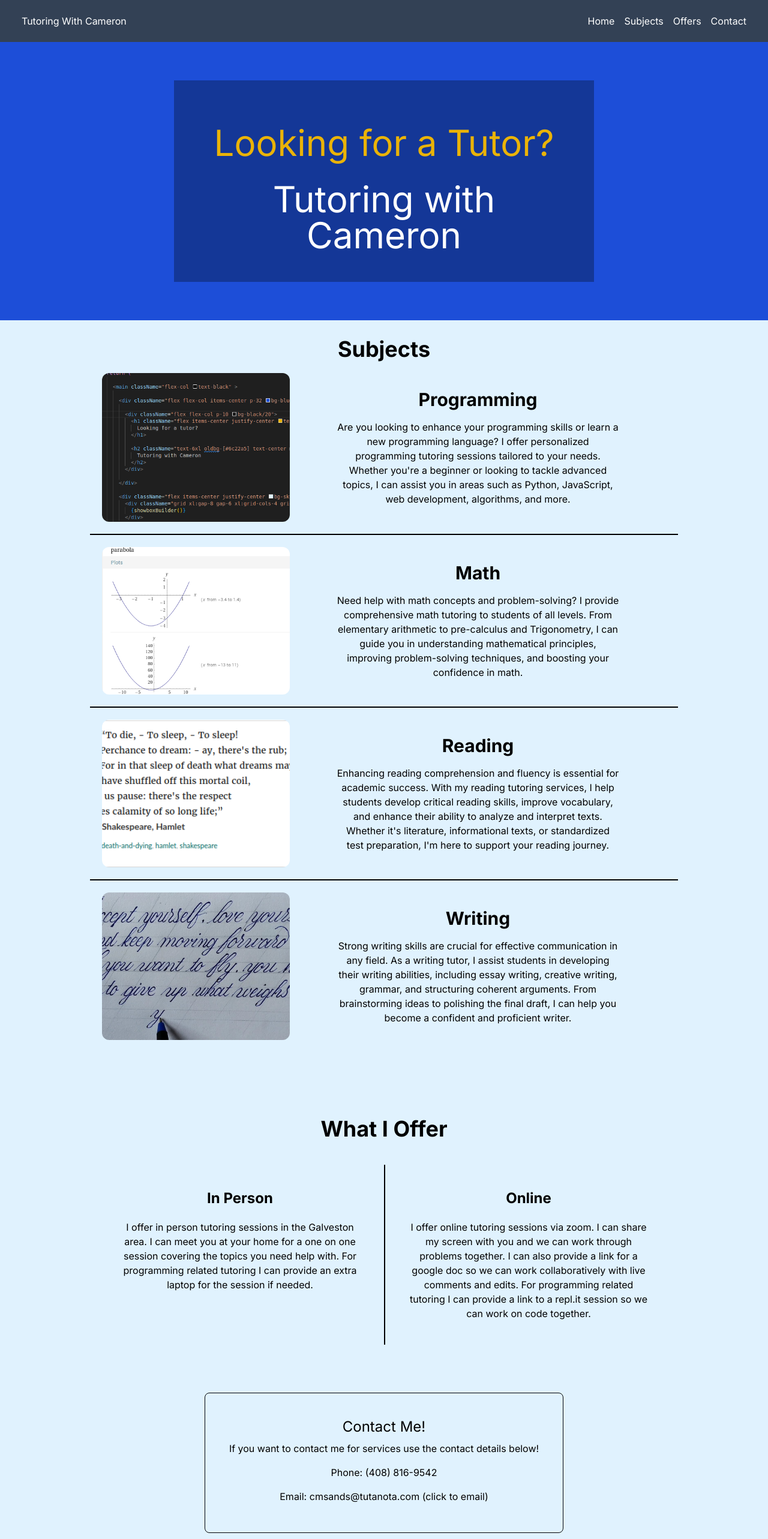
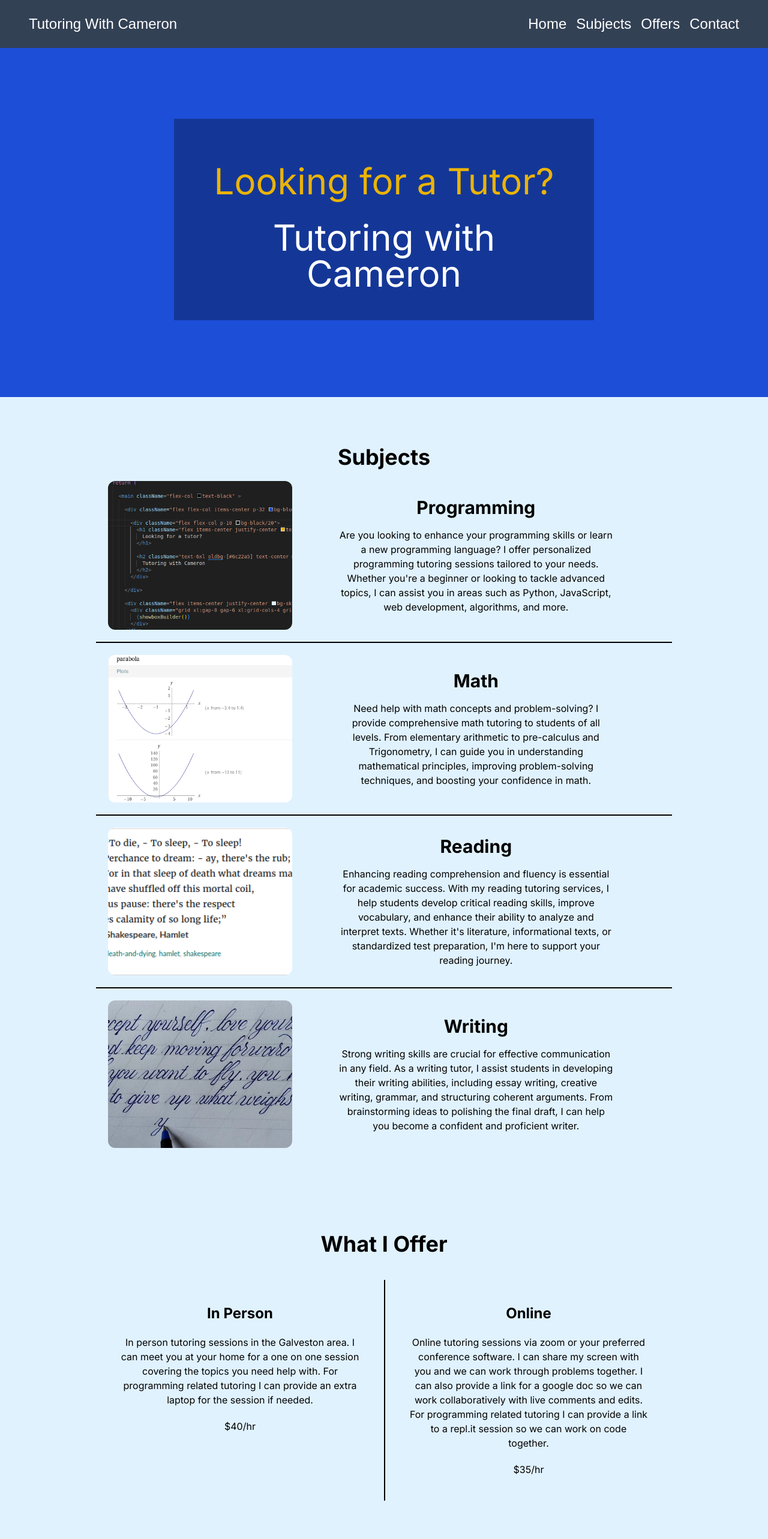
Before and after one commit to killacan/tutoring-with-me, a Next.js app: page / in a window 1280 px wide. Shown: the top 2566 px of the page at 60% size. Built offline with nearby package versions, Linux system fonts and the light colour scheme.

Commit message:
smooth scrolling

```diff
--- a/src/app/components/inpagelink.js
+++ b/src/app/components/inpagelink.js
@@ -1,7 +1,7 @@
 export default function InPageLink(text, href) {
   return (
     <>
-      <a className="sm:p-2 p-1 text-center" href={href}>
+      <a className="sm:p-2 p-1 md:text-2xl font-burtons text-center transition ease-in-out duration-500" href={href}>
         {text}
       </a>
     </>
--- a/src/app/components/navbar.js
+++ b/src/app/components/navbar.js
@@ -5,7 +5,7 @@ export default function Navbar () {
 
     // return (
 
-    //     <div className="flex justify-between items-center w-full xlg:p-10 md:p-7 sm:p-5 bg-slate-700 sticky top-0 z-10">
+    //     <div className="flex justify-between items-center w-full lg:p-10 md:p-7 sm:p-5 bg-slate-700 sticky top-0 z-10">
     //         {/* <h2 className="w-full font-burtons text-white">Tutoring With Cameron</h2> */}
     //         {navButton("Tutoring With Cameron", "/")}
     //         <div className="flex">
@@ -19,8 +19,8 @@ export default function Navbar () {
     // )
 
     return (
-        <div className="flex justify-between items-center w-full xlg:p-10 md:p-7 sm:p-5 bg-slate-700 sticky top-0 z-10 text-white">
-            {InPageLink("Tutoring With Cameron", "top")}
+        <div className="flex justify-between items-center w-full lg:p-10 md:p-7 sm:p-5 bg-slate-700 sticky top-0 z-10 text-white">
+            {InPageLink("Tutoring With Cameron", "#top")}
             <div className="flex">
                 {InPageLink("Home", "#top")}
                 {InPageLink("Subjects", "#subjects")}
--- a/src/app/components/offerbox.js
+++ b/src/app/components/offerbox.js
@@ -7,6 +7,7 @@ export default function OfferBox (props) {
             <div className="w-1/2 md:w-2/5 p-10">
                 <h3 className="text-2xl font-bold text-center pb-5">{props.title}</h3>
                 <p className="text-center">{props.text}</p>
+                <p className="text-center pt-5">{props.price}</p>
             </div>
         </>
     )
--- a/src/app/components/welcome.js
+++ b/src/app/components/welcome.js
@@ -2,7 +2,7 @@ export default function Welcome() {
 
     return (
         <>
-            <div className="flex flex-col items-center xlg:p-32 md:p-16 sm:p-0 bg-blue-700" >
+            <div className="flex flex-col items-center lg:p-32 md:p-16 sm:p-0 bg-blue-700" >
 
                 <div className="flex flex-col md:p-10 sm:p-0 bg-black/30 text-3xl sm:text-5xl lg:text-6xl w-full md:w-[600px] lg:w-[700px]">
                     <h1 className="my-auto flex h-32 items-center justify-center text-center text-yellow-500">
--- a/src/app/layout.js
+++ b/src/app/layout.js
@@ -12,7 +12,7 @@ export const metadata = {
 
 export default function RootLayout({ children }) {
   return (
-    <html id="top" lang="en">
+    <html id="top" lang="en" className='scroll-smooth'>
       <body className={inter.className}>
         <div className='grid grid-rows-[70px_1fr_50px] relative min-h-screen bg-sky-100 text-black'>
           <Navbar />
--- a/src/app/page.js
+++ b/src/app/page.js
@@ -37,12 +37,14 @@ export default function Home() {
     {
       id: 1,
       title: "In Person",
-      text: "I offer in person tutoring sessions in the Galveston area. I can meet you at your home for a one on one session covering the topics you need help with. For programming related tutoring I can provide an extra laptop for the session if needed."
+      text: "In person tutoring sessions in the Galveston area. I can meet you at your home for a one on one session covering the topics you need help with. For programming related tutoring I can provide an extra laptop for the session if needed.",
+      price: "$40/hr",
     },
     {
       id: 2,
       title: "Online",
-      text: "I offer online tutoring sessions via zoom. I can share my screen with you and we can work through problems together. I can also provide a link for a google doc so we can work collaboratively with live comments and edits. For programming related tutoring I can provide a link to a repl.it session so we can work on code together."
+      text: "Online tutoring sessions via zoom or your preferred conference software. I can share my screen with you and we can work through problems together. I can also provide a link for a google doc so we can work collaboratively with live comments and edits. For programming related tutoring I can provide a link to a repl.it session so we can work on code together.",
+      price: "$35/hr",
     }
 
   ]
@@ -67,6 +69,7 @@ export default function Home() {
           key={offerBox.id}
           title={offerBox.title}
           text={offerBox.text}
+          price={offerBox.price}
         />
       )
     })
@@ -79,8 +82,8 @@ export default function Home() {
 
       <Welcome />
 
-      <div id="subjects" className="flex flex-col items-center justify-center bg-sky-100 xlg:p-10 md:p-7 sm:p-5 ">
-        <h2 className="text-4xl font-bold text-center">Subjects</h2>
+      <div id="subjects" className="flex flex-col items-center justify-center bg-sky-100 lg:p-10 md:p-7 sm:p-5 ">
+        <h2 className="text-4xl font-bold text-center pt-10">Subjects</h2>
         <div className="flex flex-col h-auto w-full divide-y-2 divide-black" >
           {showboxBuilder()}
         </div>
--- a/src/app/services/page.js
+++ b/src/app/services/page.js
@@ -56,7 +56,7 @@ export default function Services () {
                 <p className="text-center">I offer in person tutoring sessions in the Galveston area. I can meet you at your home for a one on one session covering the topics you need help with. For programming related tutoring I can provide an extra laptop for the session if needed.</p>
             </div>
 
-            <div className="flex flex-col items-center justify-center bg-sky-100 xlg:p-10 md:p-7 sm:p-5 ">
+            <div className="flex flex-col items-center justify-center bg-sky-100 lg:p-10 md:p-7 sm:p-5 ">
         <h2 className="text-4xl font-bold text-center">Subjects</h2>
         <div className="flex flex-col h-auto w-full divide-y-2 divide-black" >
           {showboxBuilder()}
```
